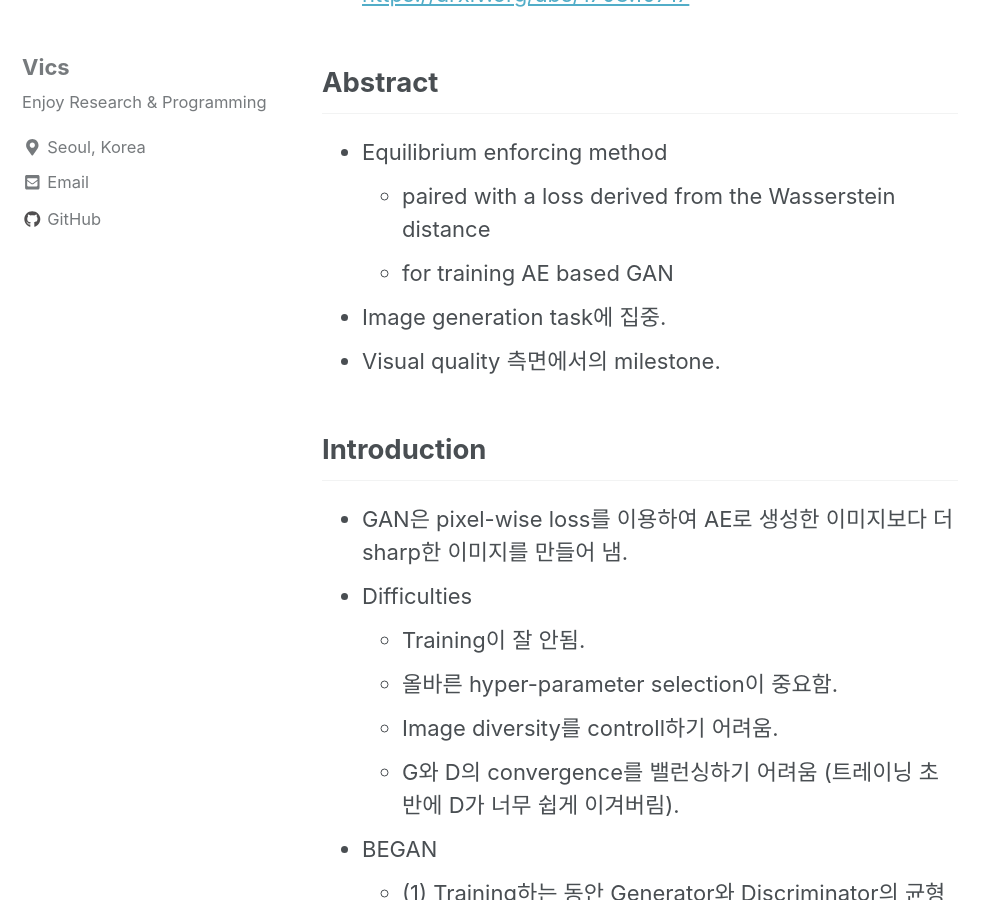
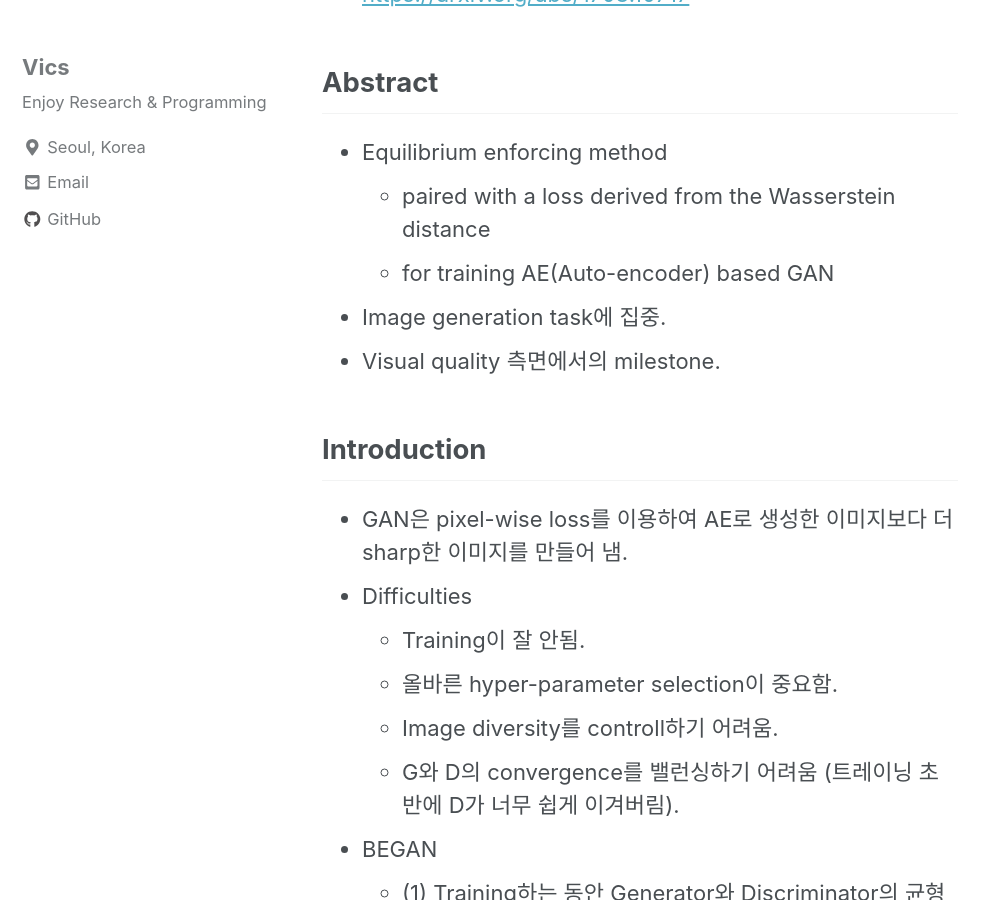
Before and after one commit to vics-kwon/vics-kwon.github.io, a Jekyll site: the page built from _posts/2018-11-17-BEGAN-summary.md, in a window 1280 px wide and 900 px high, scrolled down 441 px. Shown: the whole window, without its empty margins (0-998 px from the left). Built offline with Jekyll 4.4.1, drawn with Linux system fonts in a browser that asks for light colours; nearby versions of some CDN libraries; formulas are drawn with MathJax 3; comment, search, counter and statistics services are not loaded.

Commit message:
edit abstract

```diff
--- a/_posts/2018-11-17-BEGAN-summary.md
+++ b/_posts/2018-11-17-BEGAN-summary.md
@@ -18,7 +18,7 @@ Berthelot, D., Schumm, T., & Metz, L. (2017). **BEGAN: boundary equilibrium gene
 
 - Equilibrium enforcing method
     - paired with a loss derived from the Wasserstein distance
-    - for training AE based GAN
+    - for training AE(Auto-encoder) based GAN
 - Image generation task에 집중.
 - Visual quality 측면에서의 milestone.
 
```
